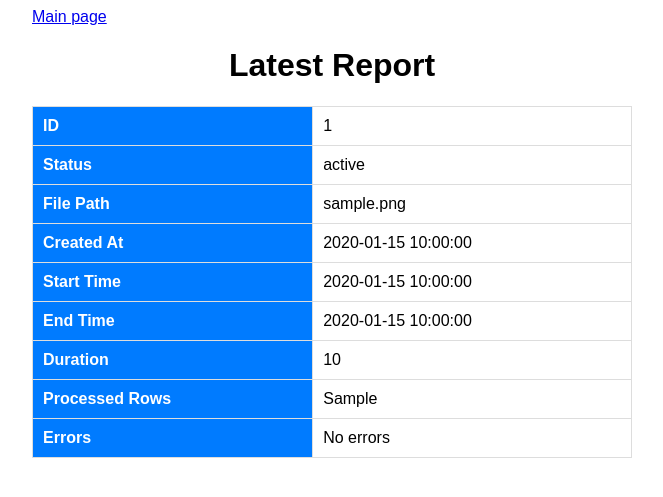
After one commit to lewy9109/symfony-7-z-rabbitmq-1739442173, a Symfony app: template app/templates/report/latest.html.twig in a window 1280 px wide. The commit adds this page. Shown: the top 497 px of the page, without its empty margins (308-971 px from the left). Run offline with Twig, Linux system fonts and the light colour scheme; the template is opened without the code that fills it: most values are stand-ins (such as "Sample title", 1, 10 or a date in 2020); some libraries are stand-ins or nearby versions.

Commit message:
Add twig results

```diff
--- a/app/src/Service/Raport/RaportFactory.php
+++ b/app/src/Service/Raport/RaportFactory.php
@@ -13,7 +13,7 @@ class RaportFactory
             id: $data['id'] ?? '',
             filePath: $data['filePath'] ?? '',
             status: $data['status'] ?? '',
-            created_at: $data['created_at'] ?? '',
+            createdAt: $data['createdAt'] ?? '',
             startTime: $data['startTime'] ?? ''
         );
 
--- a/app/src/Service/User/UserDto.php
+++ b/app/src/Service/User/UserDto.php
@@ -26,7 +26,7 @@ class UserDto
 
         #[Assert\NotBlank(message: "City cannot be empty.")]
         #[Assert\Length(
-            min: 2,
+            min: 3,
             max: 50,
             minMessage: "City name must be at least {{ limit }} characters long.",
             maxMessage: "City name cannot exceed {{ limit }} characters."
--- /dev/null
+++ b/app/templates/report/latest.html.twig
@@ -0,0 +1,109 @@
+{% extends 'base.html.twig' %}
+
+{% block title %}Latest Report{% endblock %}
+
+{% block body %}
+    <div class="report-container">
+
+        <div class="navigation-links">
+            <a href="{{ path('app_home_page') }}" class="nav-button">Main page</a>
+        </div>
+
+        <h1>Latest Report</h1>
+
+        {% if error %}
+            <p class="error">{{ error }}</p>
+        {% elseif report %}
+            <table>
+                <tr>
+                    <th>ID</th>
+                    <td>{{ report.id }}</td>
+                </tr>
+                <tr>
+                    <th>Status</th>
+                    <td>{{ report.status }}</td>
+                </tr>
+                <tr>
+                    <th>File Path</th>
+                    <td>{{ report.filePath }}</td>
+                </tr>
+                <tr>
+                    <th>Created At</th>
+                    <td>{{ report.createdAt ?? '' }}</td>
+                </tr>
+                <tr>
+                    <th>Start Time</th>
+                    <td>{{ report.startTime }}</td>
+                </tr>
+                <tr>
+                    <th>End Time</th>
+                    <td>{{ report.endTime ?? 'N/A' }}</td>
+                </tr>
+                <tr>
+                    <th>Duration</th>
+                    <td>{{ report.duration ?? 'N/A' }}</td>
+                </tr>
+                <tr>
+                    <th>Processed Rows</th>
+                    <td>{{ report.processedRows ?? '0' }}</td>
+                </tr>
+                <tr>
+                    <th>Errors</th>
+                    <td>
+                        {% if raportErrors|length > 0 %}
+                            <ul>
+                                {% for error in raportErrors %}
+                                    <li>
+                                        {% if error.id is defined %}
+                                            ID {{ error.id }}:
+                                        {% endif %}
+                                        {{ error.message }}
+                                    </li>
+                                {% endfor %}
+                            </ul>
+                        {% else %}
+                            No errors
+                        {% endif %}
+                    </td>
+                </tr>
+
+            </table>
+        {% else %}
+            <p>No reports found.</p>
+        {% endif %}
+    </div>
+
+    <style>
+        .report-container {
+            max-width: 600px;
+            margin: auto;
+            text-align: left;
+            font-family: Arial, sans-serif;
+        }
+
+        h1 {
+            text-align: center;
+        }
+
+        .error {
+            color: red;
+            font-weight: bold;
+        }
+
+        table {
+            width: 100%;
+            border-collapse: collapse;
+            margin-top: 20px;
+        }
+
+        th, td {
+            border: 1px solid #ddd;
+            padding: 10px;
+        }
+
+        th {
+            background-color: #007bff;
+            color: white;
+        }
+    </style>
+{% endblock %}
--- a/app/templates/user/list.html.twig
+++ b/app/templates/user/list.html.twig
@@ -4,6 +4,11 @@
 {% block title %}User List{% endblock %}
 
 {% block body %}
+
+    <div class="navigation-links">
+        <a href="{{ path('app_home_page') }}" class="nav-button">Main page</a>
+    </div>
+
     <h1>User List</h1>
 
     {# Display Users #}
```
Also changed, not shown: app/public/test2.csv (added, +14 -0 lines), app/src/Controller/HomePageController.php (+36 -1 lines), app/src/Service/Normalize/CsvNormalizingProcessor.php (+4 -7 lines), app/src/Service/Raport/RaportDto.php (+5 -5 lines), app/src/Service/RedisStorage/ReportStorage.php (+23 -1 lines), app/templates/home_page/index.html.twig (+8 -0 lines), 1 other file.
